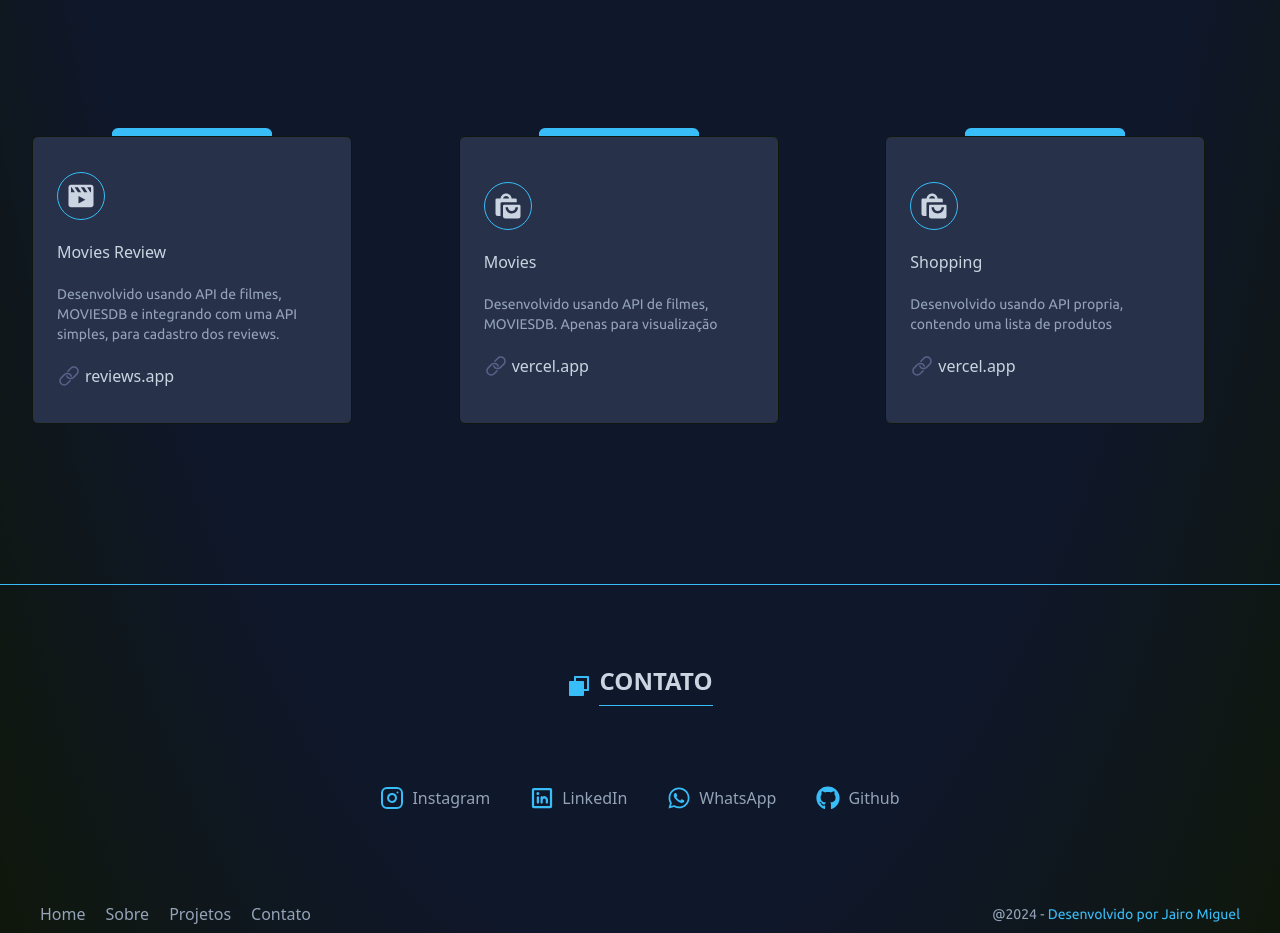
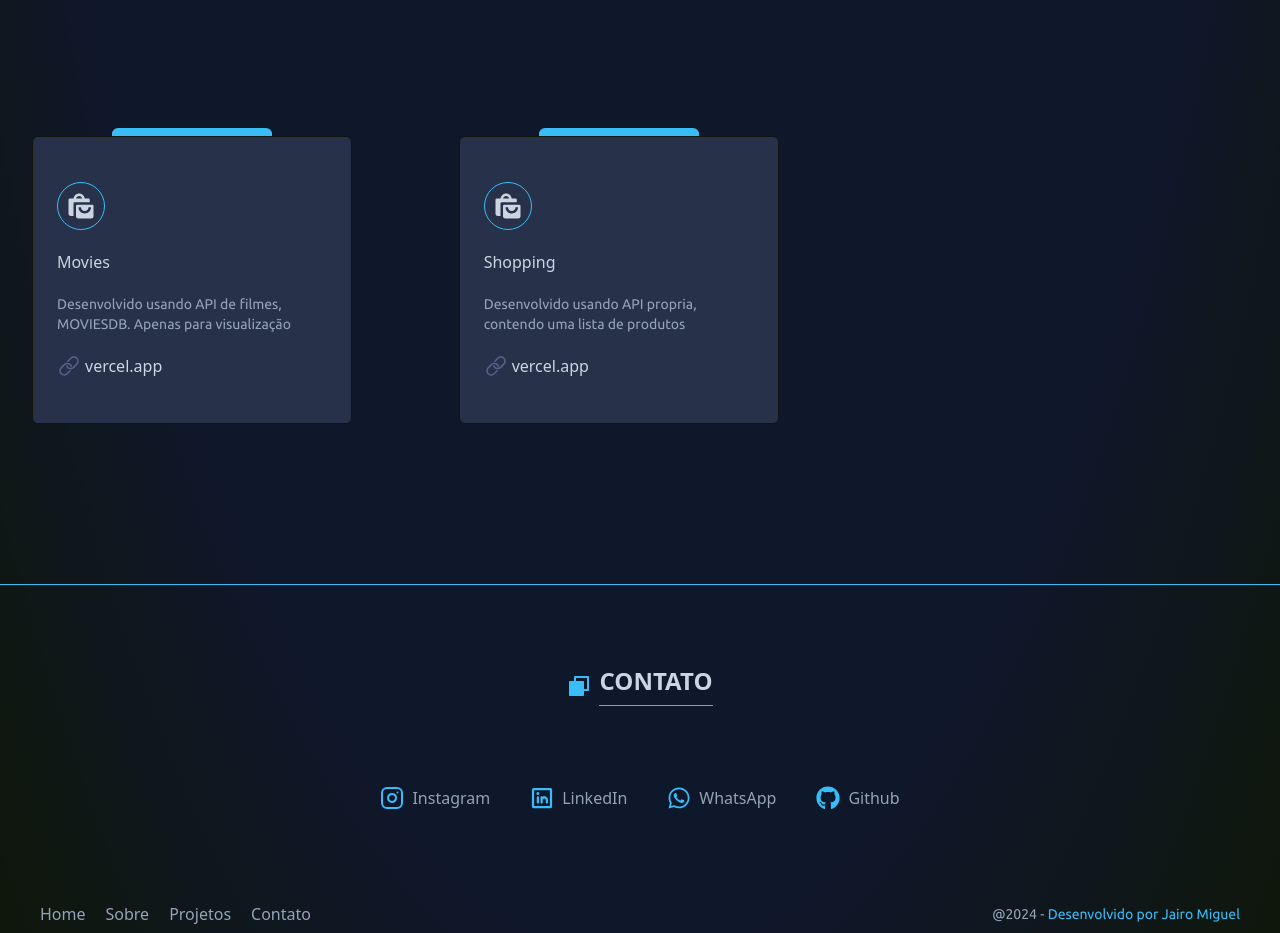
Before and after one commit to jmitsuu/profileport, a React (Vite) app: page / in a window 1280 px wide. Shown: the part 2800-3733 px from the top of the page. Built offline with nearby package versions, Linux system fonts and the light colour scheme.

Commit message:
feat:remove moviereviews

```diff
--- a/src/pages/Projects.tsx
+++ b/src/pages/Projects.tsx
@@ -10,16 +10,16 @@ import {
 } from 'react-helmet-async';
 import { TitleIcon } from '../components/icon/TitleIcon';
 const projects = [
-  {
-    icon: (
-      <BiSolidMoviePlay className="h-8 w-8 text-slate-300 dark:text-tecHeavy" />
-    ),
-    tagUrl: 'reviews.app',
-    title: 'Movies Review',
-    description:
-      'Desenvolvido usando API de filmes, MOVIESDB e integrando com uma API simples, para cadastro dos reviews.',
-    link: 'https://yourreviews.app.jairo3478.c35.integrator.host/',
-  },
+  // {
+  //   icon: (
+  //     <BiSolidMoviePlay className="h-8 w-8 text-slate-300 dark:text-tecHeavy" />
+  //   ),
+  //   tagUrl: 'reviews.app',
+  //   title: 'Movies Review',
+  //   description:
+  //     'Desenvolvido usando API de filmes, MOVIESDB e integrando com uma API simples, para cadastro dos reviews.',
+  //   link: 'https://yourreviews.app.jairo3478.c35.integrator.host/',
+  // },
   {
     icon: (
       <BiSolidShoppingBags className="h-8  w-8 text-slate-300 dark:text-tecHeavy" />
```
